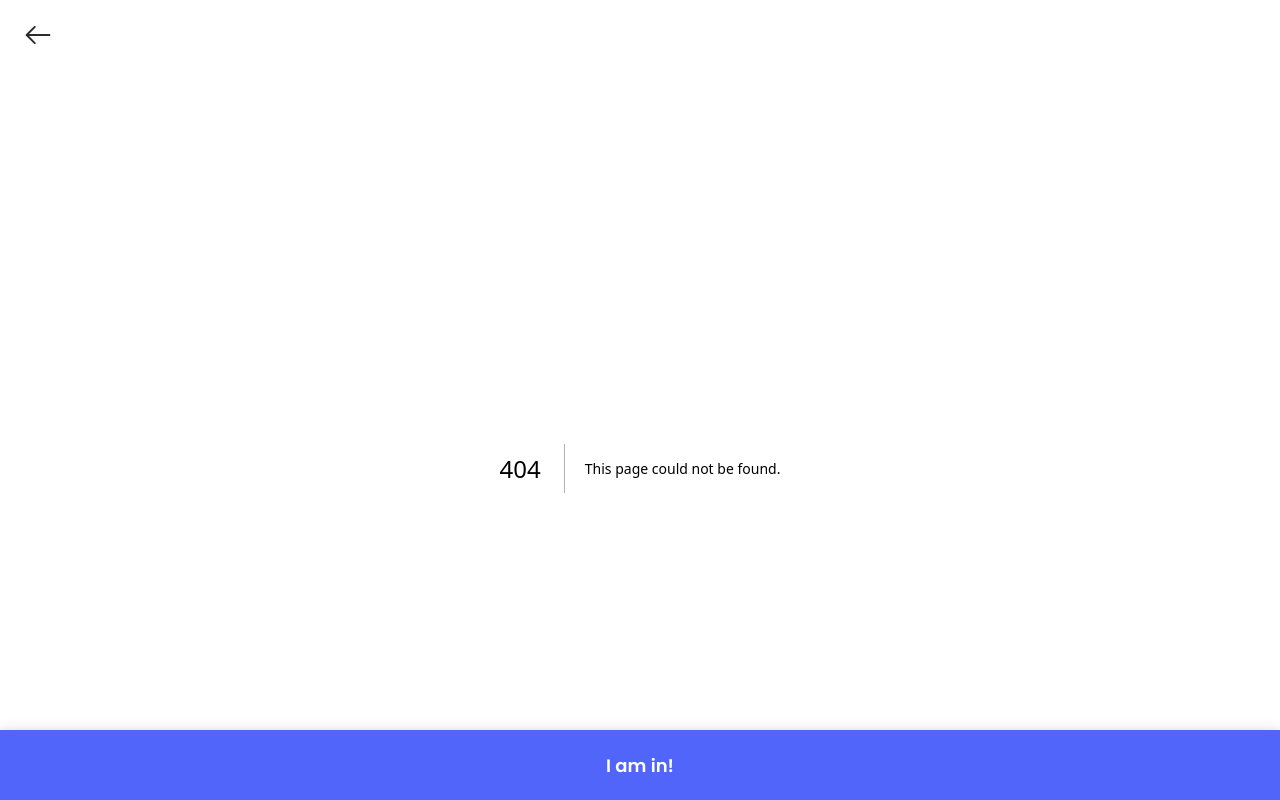
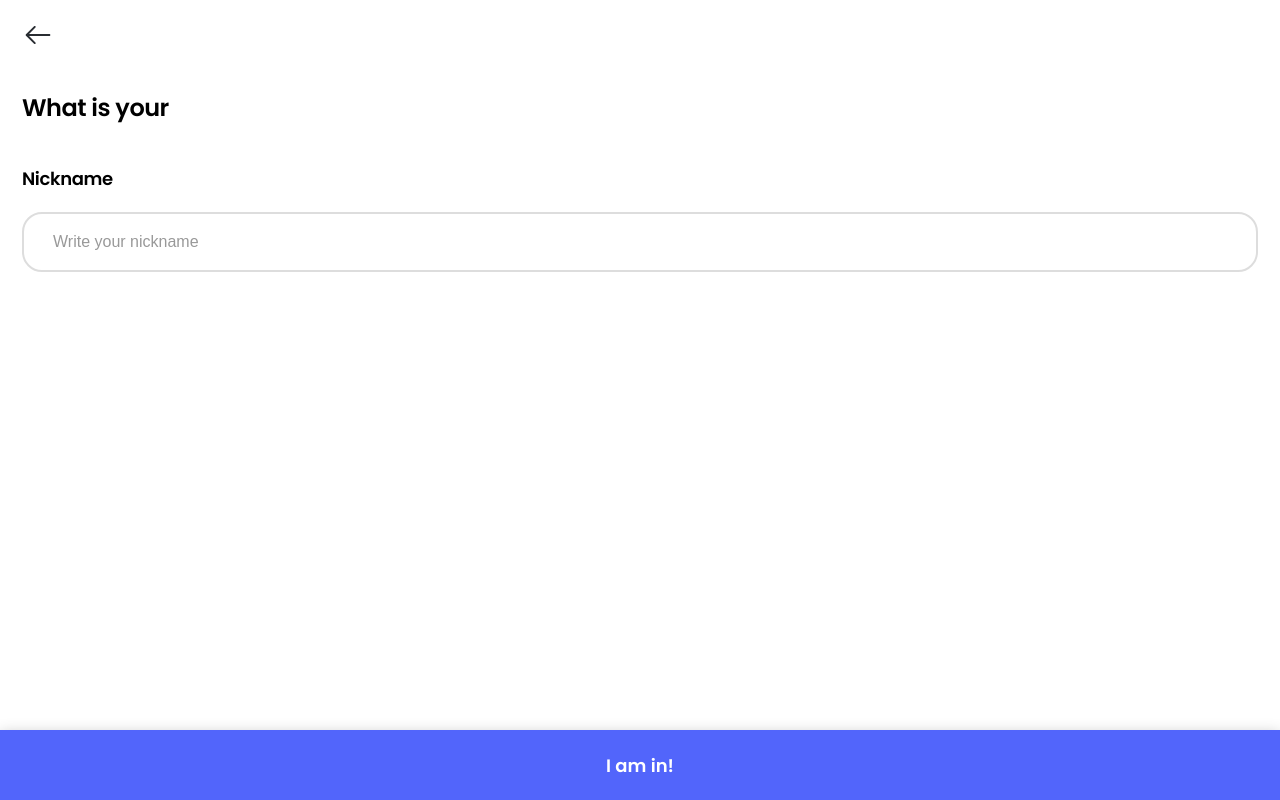
Before and after one commit to supersquad-challenge/proto.v2, a Next.js app in the folder proto.v2-client/: page /flow/nickname-setup in a window 1280 px wide. Before the commit this address had no page. Built offline with nearby package versions, Linux system fonts and the light colour scheme.

Commit message:
Add: nickname-setup page

```diff
--- /dev/null
+++ b/proto.v2-client/src/app/flow/nickname-setup/page.tsx
@@ -0,0 +1,62 @@
+"use client";
+import BasicInput from "@/components/base/Input/BasicInput";
+import FlowSectionName from "@/components/common/flow/FlowSectionName";
+import colors from "@/styles/color";
+import { ChangeEvent, KeyboardEvent, useState } from "react";
+import styled from "styled-components";
+
+const NicknameSetup = () => {
+  const [nickname, setNickname] = useState("");
+
+  const updateInput = (event: ChangeEvent<HTMLInputElement>) => {
+    setNickname(event.target.value);
+  };
+
+  const submitInput = (event: KeyboardEvent<HTMLInputElement>) => {
+    if (event.key === "Enter") {
+      // 닉네임 제출 로직 (예: 서버로 전송)
+      console.log("Submitted Nickname:", nickname);
+    }
+  };
+  return (
+    <Container>
+      <FlowSectionName>What is your</FlowSectionName>
+      <NickNameMessage>Nickname</NickNameMessage>
+      <InputWrapper>
+        <BasicInput
+          placeholder="Write your nickname"
+          currentValue={nickname}
+          updateInput={updateInput}
+          submitInput={submitInput}
+          color={colors.black}
+          fontSize={16}
+          $padding="0 0 0 29px"
+          $border="2px solid #DDD"
+          $borderRadius={20}
+        />
+      </InputWrapper>
+    </Container>
+  );
+};
+
+export default NicknameSetup;
+
+const Container = styled.main`
+  width: 100%;
+  height: auto;
+  padding: 22px;
+`;
+
+const NickNameMessage = styled.div`
+  color: ${colors.black};
+  font-size: 18px;
+  font-weight: 600;
+  letter-spacing: -0.36px;
+
+  margin-bottom: 20px;
+`;
+
+const InputWrapper = styled.div`
+  width: 100%;
+  height: 60px;
+`;
--- /dev/null
+++ b/proto.v2-client/src/components/base/Input/BasicInput.tsx
@@ -0,0 +1,69 @@
+import React from "react";
+import styled from "styled-components";
+import { InputProp } from "@/types/Input";
+import colors from "@/styles/color";
+
+type BasicInputT = {
+  color: string;
+  fontSize: number;
+  $padding: string;
+  $border?: string;
+  $borderRadius?: number;
+};
+
+const BasicInput = ({
+  placeholder,
+  updateInput,
+  submitInput,
+  currentValue,
+  color,
+  fontSize,
+  $padding: padding,
+  $border: border,
+  $borderRadius: borderRadius,
+}: InputProp & BasicInputT) => {
+  return (
+    <BasicInputElement
+      type="text"
+      maxLength={40}
+      placeholder={placeholder}
+      onChange={(event) => updateInput(event)}
+      onKeyUp={(event) => submitInput(event)}
+      value={currentValue}
+      color={color}
+      fontSize={fontSize}
+      $padding={padding}
+      $border={border}
+      $borderRadius={borderRadius}
+    />
+  );
+};
+
+export default BasicInput;
+
+const BasicInputElement = styled.input<BasicInputT>`
+  width: 100%;
+  min-width: 70px;
+  height: 100%;
+  min-height: 30px;
+  text-align: left;
+
+  font-size: ${(props) => `${props.fontSize}px`};
+  color: ${(props) => props.color};
+  padding: ${(props) => props.$padding};
+
+  border: ${(props) => props.$border};
+  border-radius: ${(props) => `${props.$borderRadius}px`};
+
+  display: flex;
+  align-items: center;
+
+  box-sizing: border-box;
+
+  &::placeholder {
+    color: ${colors.gray};
+  }
+  &:focus {
+    border-color: ${colors.primary}; // 포커스 될 때 테두리 색상 변경
+  }
+`;
```
